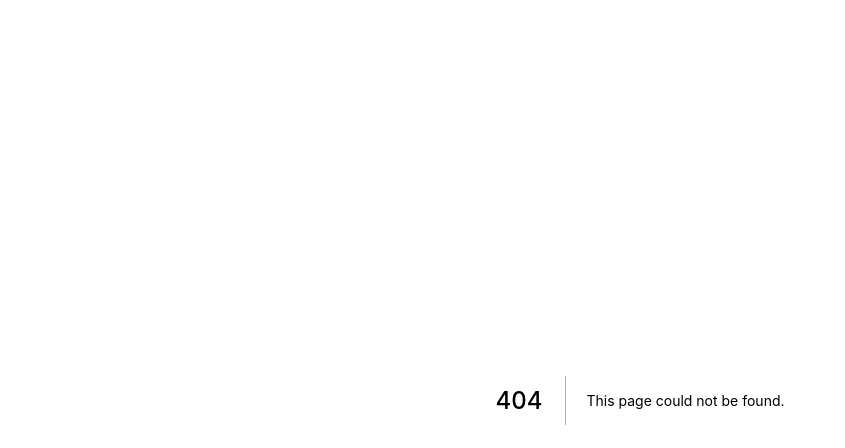
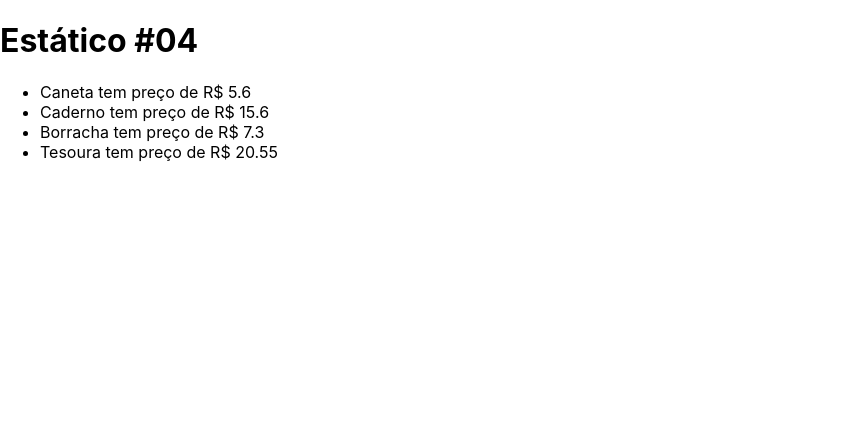
Before and after one commit to GeanGoncalves/ReactJS, a Next.js app in the folder curso-nextjs/renderizacao/: page /estatico4 in a window 1280 px wide. Before the commit this address had no page. Shown: the top 448 px of the page, without its empty margins (0-845 px from the left). Built offline with nearby package versions, Linux system fonts and the light colour scheme.

Commit message:
Modos de Pré Renderização NextJs - Aula:12

```diff
--- /dev/null
+++ b/curso-nextjs/renderizacao/pages/api/produtos.js
@@ -0,0 +1,11 @@
+// Next.js API route support: https://nextjs.org/docs/api-routes/introduction
+
+export default function handler(req, res) {
+  res.status(200).json([
+    { id: 1, nome: 'Caneta', preco: 5.60 },
+    { id: 2, nome: 'Caderno', preco: 15.60 },
+    { id: 3, nome: 'Borracha', preco: 7.30 },
+    { id: 4, nome: 'Tesoura', preco: 20.55 },
+
+  ])
+}
--- /dev/null
+++ b/curso-nextjs/renderizacao/pages/estatico4.jsx
@@ -0,0 +1,28 @@
+export async function getStaticProps(){
+    const resp = await fetch('http://localhost:3000/api/produtos')
+    const produtos = await resp.json()
+
+
+    return{
+        props: {
+          produtos
+        }
+    }
+ }
+
+ export default function Estatico4(props){
+    function renderizarProdutos() {
+        return props.produtos.map(produto => {
+            return <li key={produto.id}>{produto.nome} tem preço de R$ {produto.preco}</li>
+        })
+    }
+
+    return(
+         <div>
+             <h1>Estático #04</h1>
+            <ul>
+            {renderizarProdutos()}
+            </ul>
+         </div>
+     )
+ }
```
